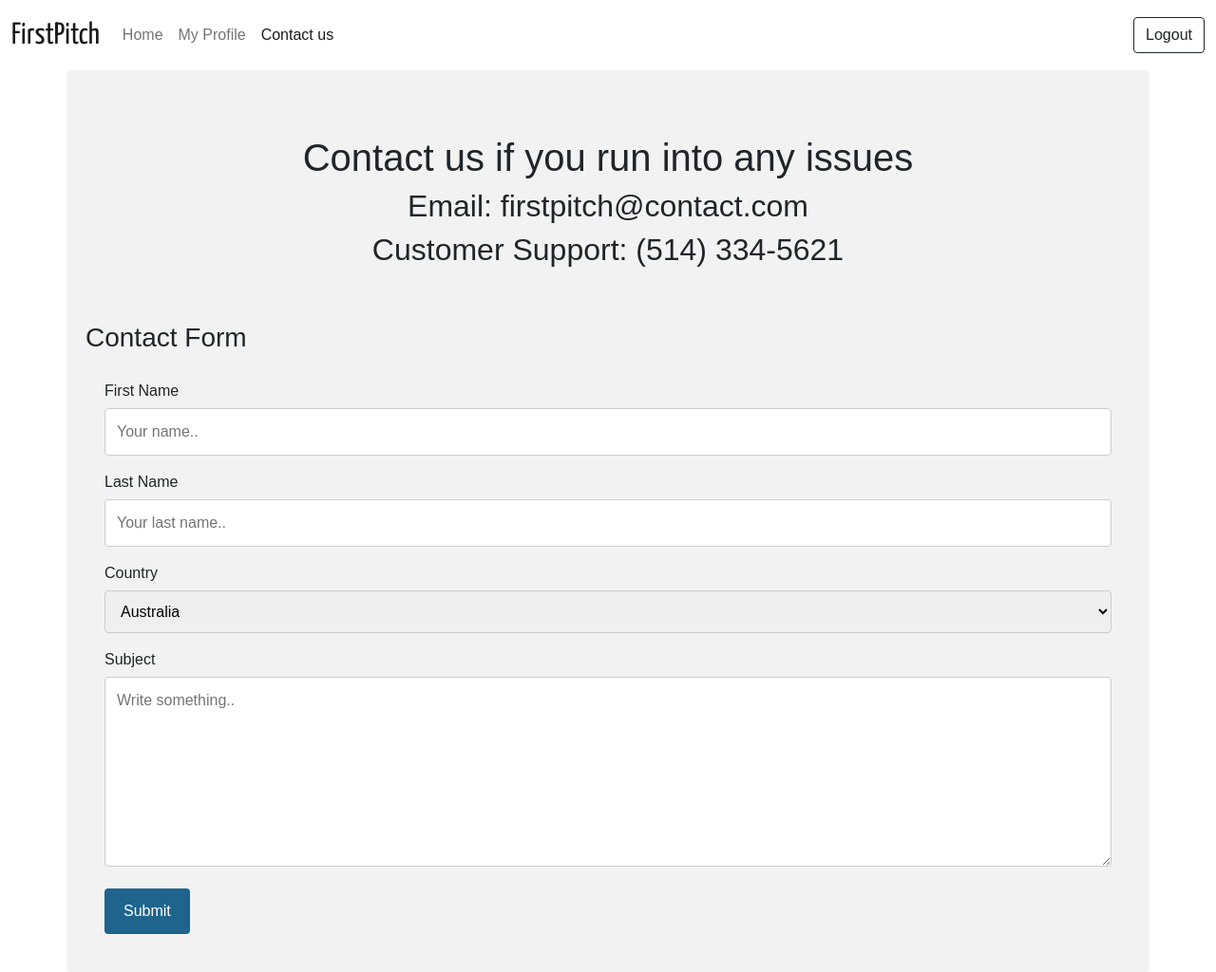
After one commit to hamzashaikh8/FirstPitch, a Flask app: page /contact in a window 1280 px wide. The commit adds this page. Shown: the whole page at 95% size. Run offline with Flask 2, Linux system fonts and the light colour scheme; a user stored in the database is signed in; some libraries are stand-ins or nearby versions.

Commit message:
add contact page

```diff
--- a/website/auth.py
+++ b/website/auth.py
@@ -38,6 +38,13 @@ def login():
 def logout():
     logout_user()
     return redirect(url_for('auth.login'))
+
+@auth.route('/contact', methods=['GET','POST'])
+@login_required
+def contact():
+    if request.method=='POST':
+        flash('Thank you for your response, we will get back to you shortly', category='success')
+    return render_template("contact.html",user=current_user)
 
 @auth.route('/projectpage', methods=['GET','POST'])
 @login_required
--- a/website/templates/base.html
+++ b/website/templates/base.html
@@ -38,6 +38,9 @@
             <li class="nav-item">
               <a class="nav-item nav-link" id="profile" href="/profile">My Profile</a>
             </li>
+            <li class="nav-item">
+              <a class="nav-link active" href="/contact">Contact us</a>
+              </li>
             </ul>
             <ul class="navbar-nav ms-auto">
               <li class="nav-item">
@@ -51,6 +54,9 @@
             <li class="nav-item">
               <a class="nav-item nav-link" id="signUp" href="/sign-up">Sign Up</a>
             </li>
+            <li class="nav-item">
+              <a class="nav-link active" href="/contact">Contact us</a>
+              </li>
           </ul>
             <ul class="navbar-nav ms-auto">
               <li class="nav-item">
@@ -78,18 +84,12 @@
 
       <div class="alert alert-success alter-dismissable fade show" role="alert">
         {{message}}
-<<<<<<< Updated upstream
         <button class="btn" style="float: right;" data-dismiss="alert">
           <svg xmlns="http://www.w3.org/2000/svg" width="20" height="20" fill="currentColor" class="bi bi-x-lg" viewBox="0 0 16 16">
             <path fill-rule="evenodd" d="M13.854 2.146a.5.5 0 0 1 0 .708l-11 11a.5.5 0 0 1-.708-.708l11-11a.5.5 0 0 1 .708 0Z"/>
             <path fill-rule="evenodd" d="M2.146 2.146a.5.5 0 0 0 0 .708l11 11a.5.5 0 0 0 .708-.708l-11-11a.5.5 0 0 0-.708 0Z"/>
           </svg>
         </button>
-=======
-        <button type="button" class="btn btn-default" data-dismiss="alert">
-          <span aria-hidden="true">&times;</span>
-        </button>
->>>>>>> Stashed changes
       </div>
       {% endif %}
       {% endfor %}
--- /dev/null
+++ b/website/templates/contact.html
@@ -0,0 +1,73 @@
+{% extends "base.html" %}
+<title>{% block title %}Contact us{% endblock %}</title>
+{% block content %}
+<head>
+    <meta name="viewport" content="width=device-width, initial-scale=1">
+    <style>
+    body {font-family: Arial, Helvetica, sans-serif;}
+    * {box-sizing: border-box;}
+
+    input[type=text], select, textarea {
+      width: 100%;
+      padding: 12px;
+      border: 1px solid #ccc;
+      border-radius: 4px;
+      box-sizing: border-box;
+      margin-top: 6px;
+      margin-bottom: 16px;
+      resize: vertical;
+    }
+
+    input[type=submit] {
+      background-color: #1e648d;
+      color: white;
+      padding: 12px 20px;
+      border: none;
+      border-radius: 4px;
+      cursor: pointer;
+    }
+
+    input[type=submit]:hover {
+      background-color: #10216e;
+    }
+
+    .container {
+      border-radius: 5px;
+      background-color: #f2f2f2;
+      padding: 20px;
+    }
+    </style>
+    </head>
+    <body>
+
+    <br><br>
+<h1 style="text-align: center;">Contact us if you run into any issues</h1>
+<h2 style="text-align: center;">Email: firstpitch@contact.com</h2>
+<h2 style="text-align: center;">Customer Support: (514) 334-5621</h2>
+<br><br>
+
+<h3>Contact Form</h3>
+    <div class="container">
+      <form method="POST">
+        <label for="fname">First Name</label>
+        <input type="text" id="fname" name="firstname" placeholder="Your name..">
+
+        <label for="lname">Last Name</label>
+        <input type="text" id="lname" name="lastname" placeholder="Your last name..">
+
+        <label for="country">Country</label>
+        <select id="country" name="country">
+          <option value="australia">Australia</option>
+          <option value="canada">Canada</option>
+          <option value="usa">USA</option>
+        </select>
+
+        <label for="subject">Subject</label>
+        <textarea id="subject" name="subject" placeholder="Write something.." style="height:200px"></textarea>
+
+        <input type="submit" value="Submit">
+      </form>
+    </div>
+
+    </body>
+{% endblock %}
--- a/website/templates/profile.html
+++ b/website/templates/profile.html
@@ -52,7 +52,7 @@
                     </div>
 
                     <p>
-                        Hey! My name is David Suzuki and I am a full-stack Web Application Developer and Software Developer, currently living in Philadelphia, PA. I have a Bachelor of Science in Computer Science from Northeastern University,
+                        Hey! My name is {{user.first_name}} {{user.last_name}}  and I am a full-stack Web Application Developer and Software Developer, currently living in Philadelphia, PA. I have a Bachelor of Science in Computer Science from Northeastern University,
                         and my primary focus and inspiration for my studies is Web Development.
                     </p>
                     <p>
```
Also changed, not shown: website/database.db.
